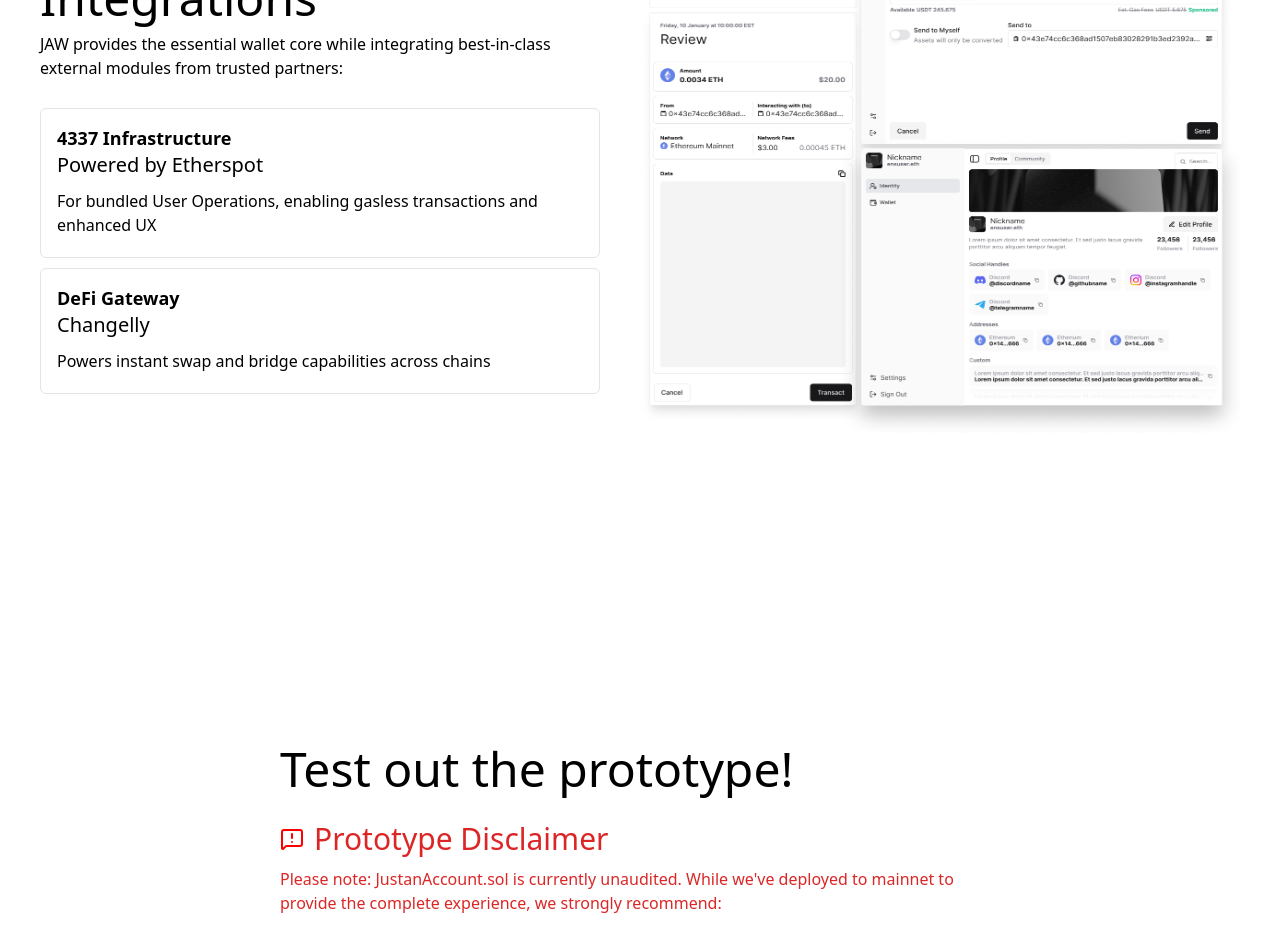
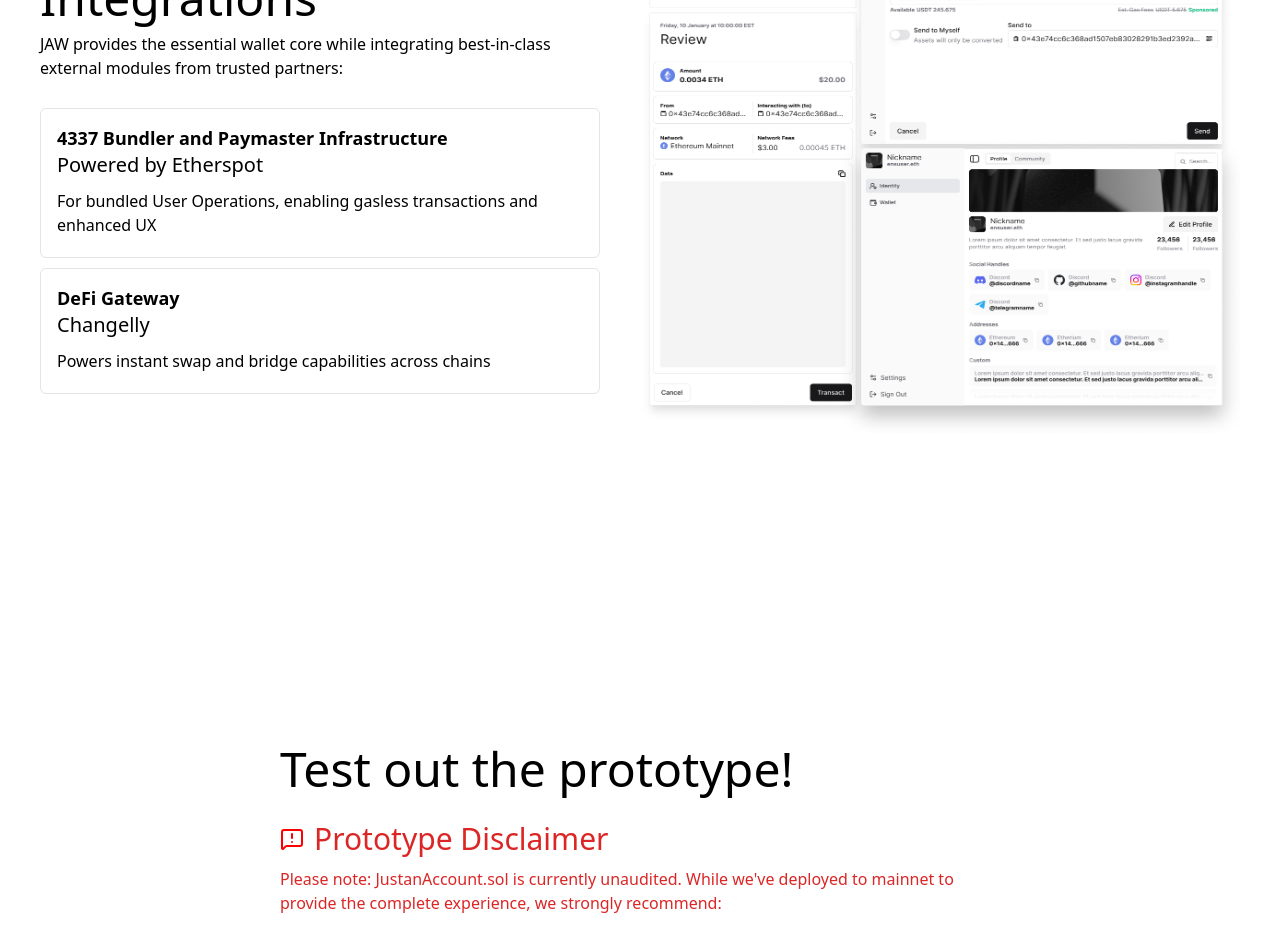
Before and after one commit to JustaName-id/jaw-landing, a Next.js app: page / in a window 1280 px wide. Shown: the part 3520-4446 px from the top of the page. Built offline with nearby package versions, Linux system fonts and the light colour scheme.

Commit message:
feat: small content update

```diff
--- a/src/components/sections/partner/index.tsx
+++ b/src/components/sections/partner/index.tsx
@@ -17,7 +17,7 @@
         <div className="w-full flex flex-col gap-2.5">
           <Card
             title="Powered by Etherspot"
-            upperTitle="4337 Infrastructure"
+            upperTitle="4337 Bundler and Paymaster Infrastructure"
             description="For bundled User Operations, enabling gasless transactions and enhanced UX"
           />
           <Card
```
